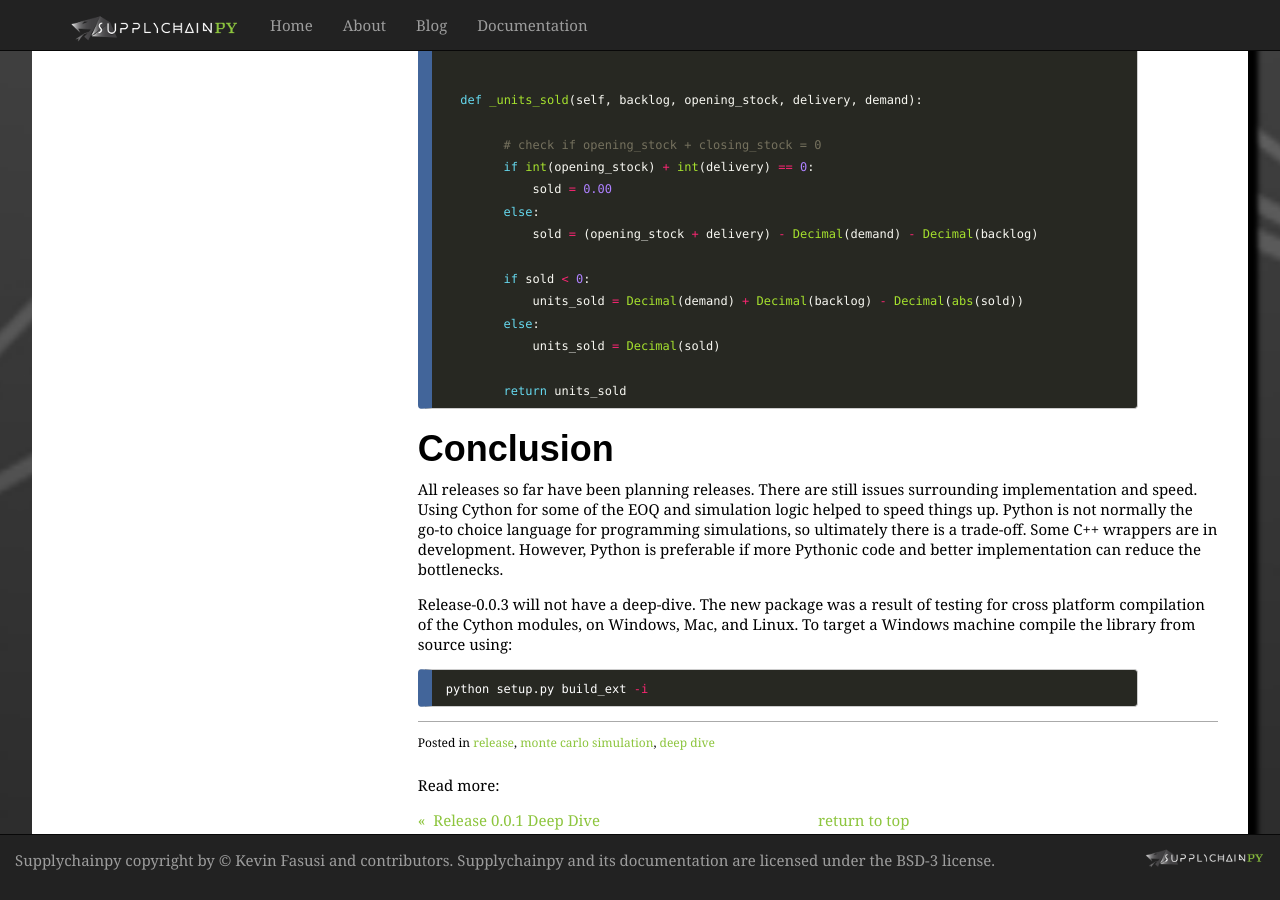
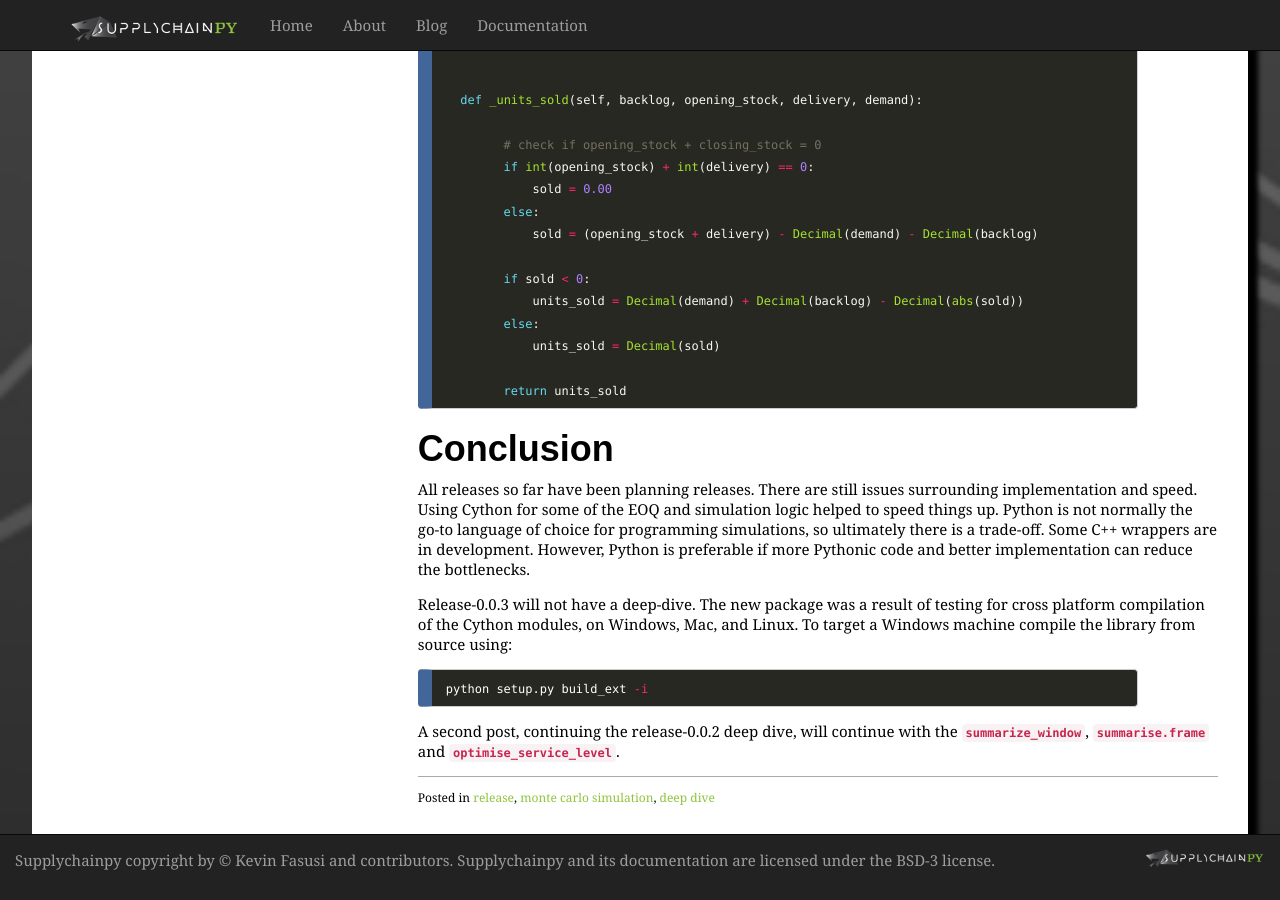
Before and after one commit to supplybi/supplybi.github.io, a Jekyll site: the page built from _posts/2016-04-16-Release-0.0.2.md, in a window 1280 px wide and 900 px high, scrolled down 5166 px. Built offline with Jekyll 4.4.1, drawn with Linux system fonts in a browser that asks for light colours; nearby versions of some CDN libraries; formulas are drawn with MathJax 3; comment, search, counter and statistics services are not loaded.

Commit message:
update post

```diff
--- a/_posts/2016-04-16-Release-0.0.2.md
+++ b/_posts/2016-04-16-Release-0.0.2.md
@@ -279,7 +279,7 @@ units_sold = self._units_sold(backlog=sim_window.backlog, opening_stock=sim_wind
 
 All releases so far have been planning releases. There are still issues surrounding implementation and speed.
 Using Cython for some of the EOQ and simulation logic helped to speed things up. Python is not normally the go-to
-choice language for programming simulations, so ultimately there is a trade-off. Some C++ wrappers are in development.
+language of choice for programming simulations, so ultimately there is a trade-off. Some C++ wrappers are in development.
 However, Python is preferable if more Pythonic code and better implementation can reduce the bottlenecks.
 
 Release-0.0.3 will not have a deep-dive. The new package was a result of testing for cross platform compilation of the
@@ -290,3 +290,6 @@ Cython modules, on Windows, Mac, and Linux. To target a Windows machine compile
 python setup.py build_ext -i
 
 {% endhighlight %}
+
+A second post, continuing the release-0.0.2 deep dive, will continue with the `summarize_window`, `summarise.frame`
+and `optimise_service_level`.
```
